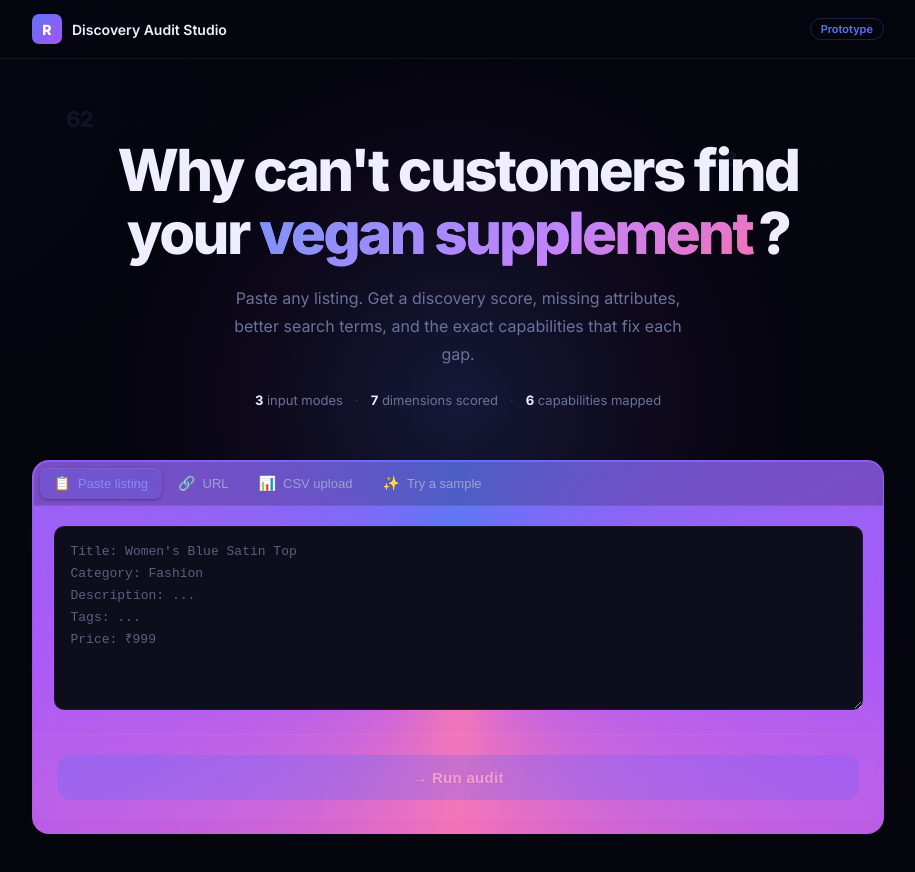
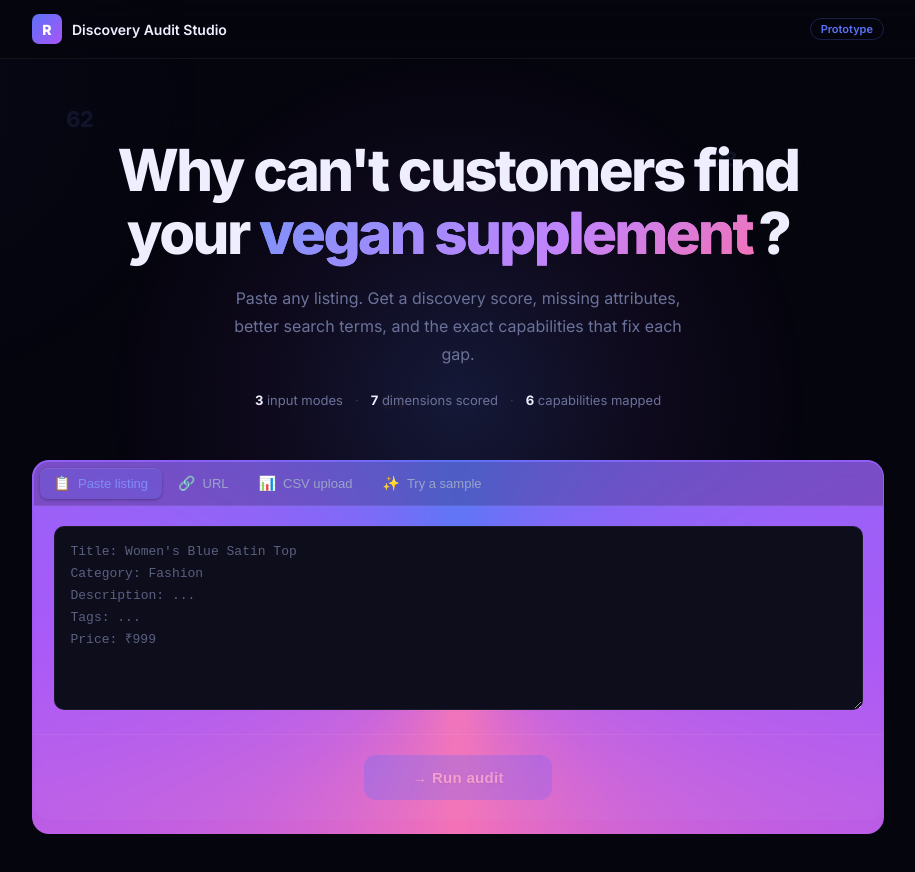
Before and after one commit to paarikasharma/rezolve-audit-tool, a React (Vite) app: page / in a window 1280 px wide. Shown: the top 872 px of the page, without its empty margins (182-1097 px from the left). Built offline with nearby package versions, Linux system fonts and the light colour scheme.

Commit message:
shrink run audit button to fit content

```diff
--- a/src/index.css
+++ b/src/index.css
@@ -278,7 +278,7 @@ input[type="file"] { display: none; }
   cursor: pointer; transition: all 0.2s;
   display: flex; align-items: center; gap: 10px;
   letter-spacing: 0.3px;
-  width: 100%;
+  width: auto;
   justify-content: center;
   box-shadow: 0 0 0 1px rgba(91,114,247,0.4), 0 4px 20px rgba(91,114,247,0.25);
 }
```
